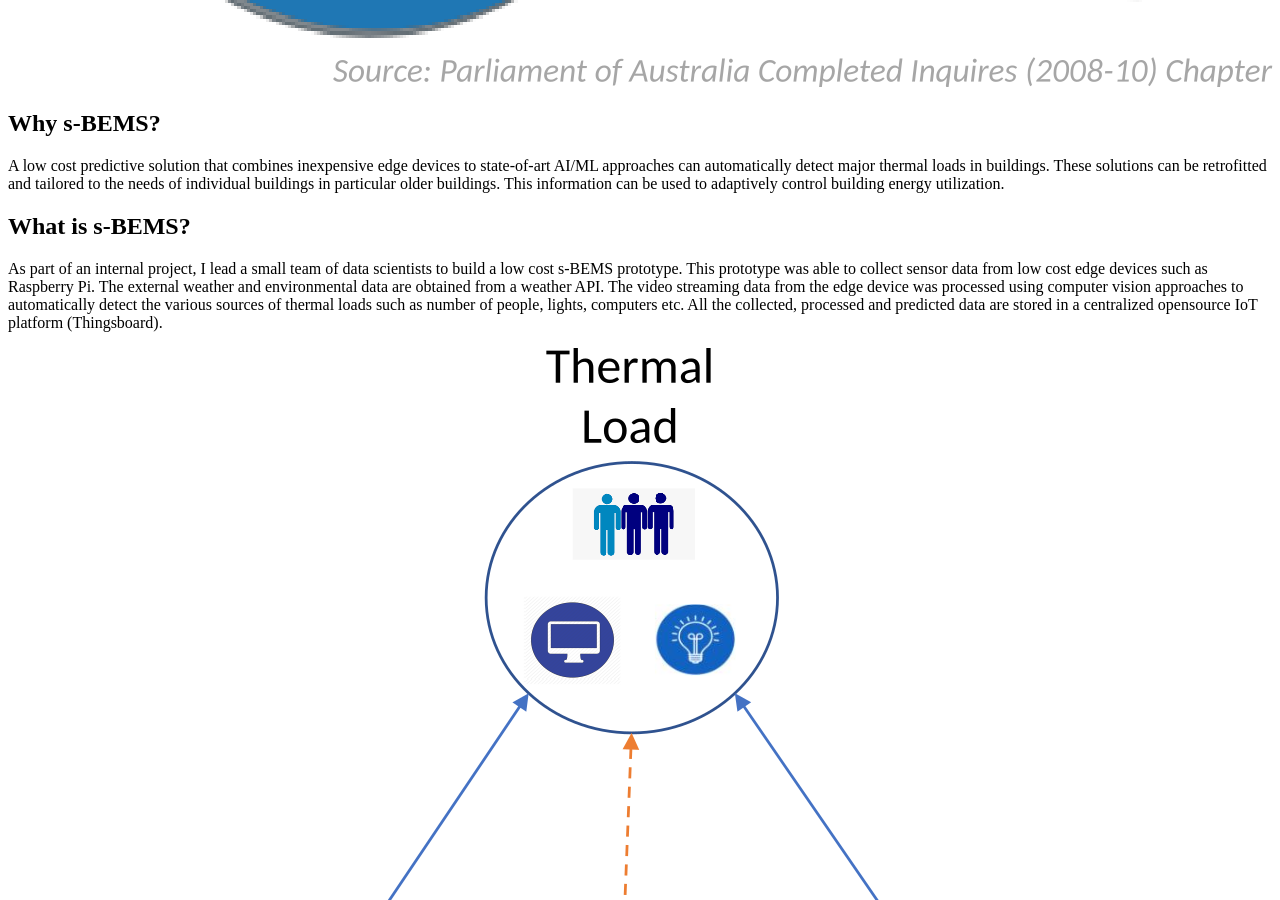
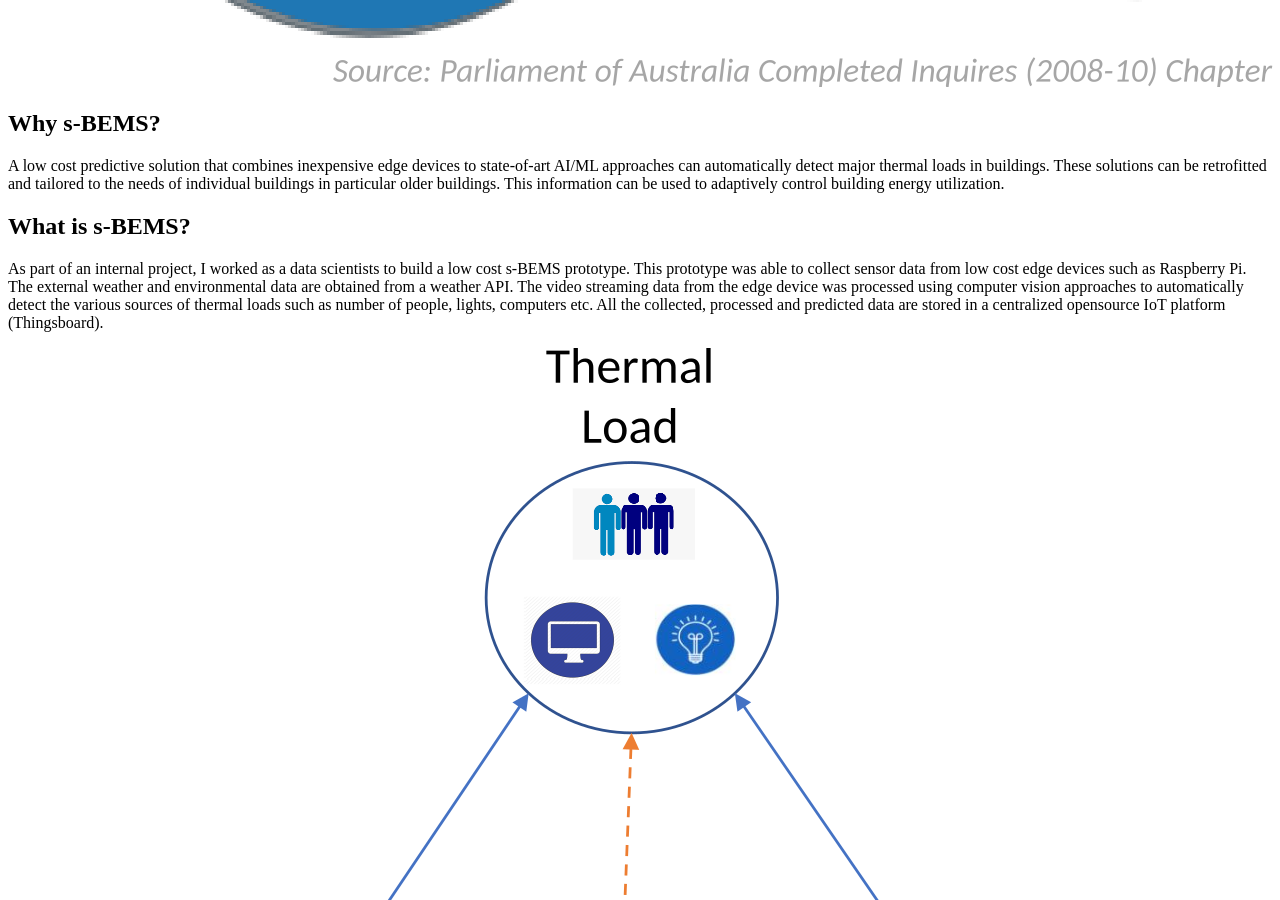
Before and after one commit to asagotra/arunsagotra.github.io, a Jekyll site: the page built from _projects/smart_building_energy_management_system.md, in a window 1280 px wide and 900 px high, scrolled down 2886 px. Built offline with Jekyll 4.4.1, drawn with Linux system fonts in a browser that asks for light colours; some of the changed text lies outside the part shown.

Commit message:
Update smart_building_energy_management_system.md

```diff
--- a/_projects/smart_building_energy_management_system.md
+++ b/_projects/smart_building_energy_management_system.md
@@ -19,7 +19,7 @@ energy and contribute to ~ 23% of GHG emissions. Improving energy efficiency of
 A low cost predictive solution that combines inexpensive edge devices to state-of-art AI/ML approaches can automatically detect major thermal loads in buildings. These solutions can be retrofitted and tailored to the needs of individual buildings in particular older buildings. This information can be used to adaptively control building energy utilization.
 
 ## What is s-BEMS?
-As part of an internal project, I lead a small team of data scientists to build a low cost s-BEMS prototype. This prototype was able to collect sensor data from low cost edge devices such as Raspberry Pi. The external weather and environmental data are obtained from a weather API. The video streaming data from the edge device was processed using computer vision approaches to automatically detect the various sources of thermal loads such as number of people, lights,  computers etc. All the collected, processed and predicted data are stored in a centralized opensource IoT platform (Thingsboard).
+As part of an internal project, I worked as a data scientists to build a low cost s-BEMS prototype. This prototype was able to collect sensor data from low cost edge devices such as Raspberry Pi. The external weather and environmental data are obtained from a weather API. The video streaming data from the edge device was processed using computer vision approaches to automatically detect the various sources of thermal loads such as number of people, lights,  computers etc. All the collected, processed and predicted data are stored in a centralized opensource IoT platform (Thingsboard).
 
 ![R-C Model](/assets/images/projects/trc_model.png)
 <center> <em> The various critical components of s-BEMS </em> </center>
```
